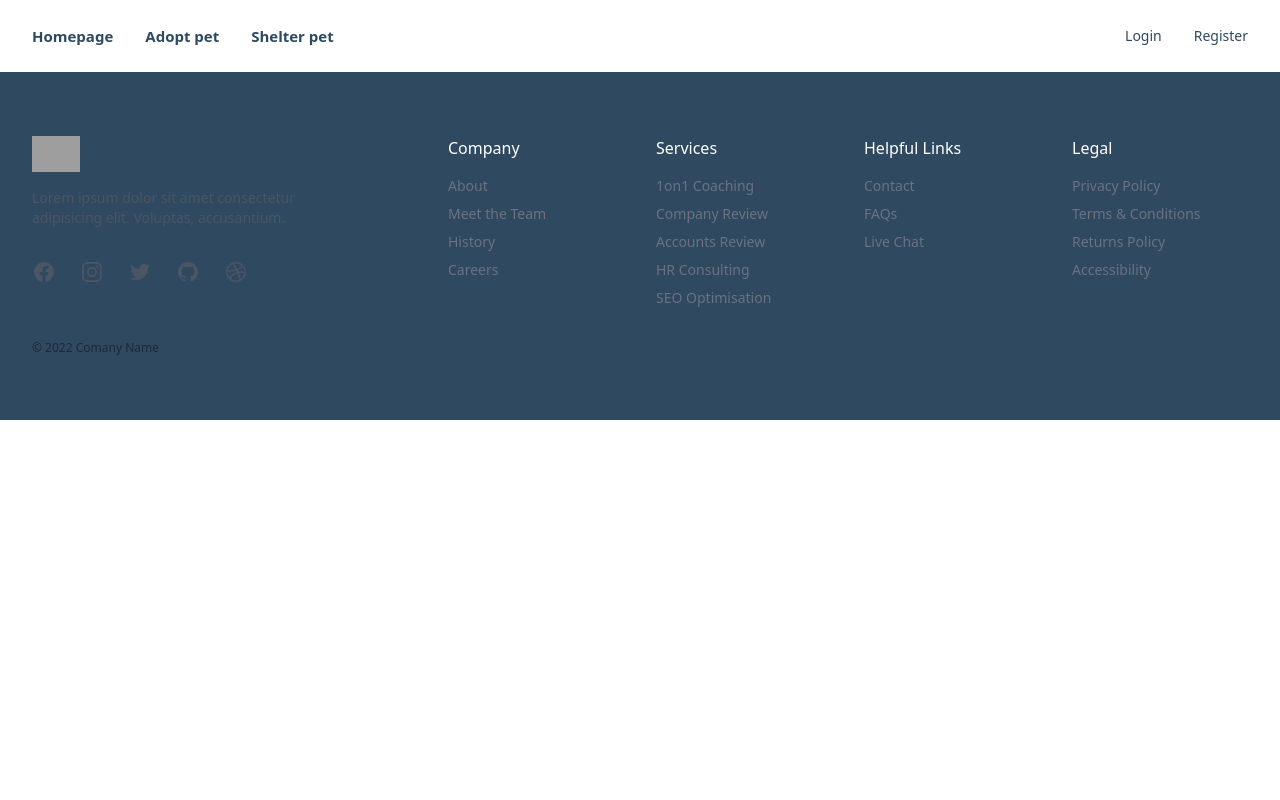
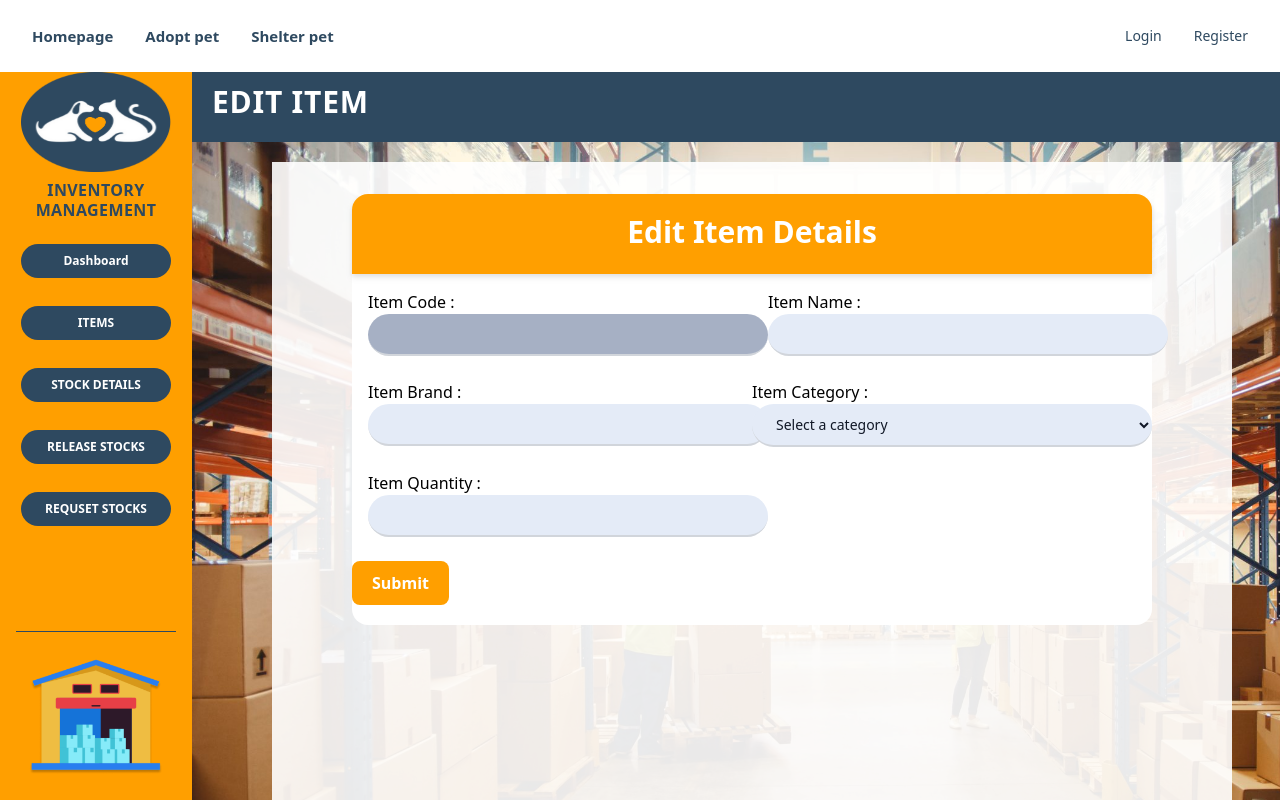
Before and after one commit to GIHAA/itp-project-happy-tails, a React (Create React App) app in the folder Implementation/frontend/: page /updateitem/1 in a window 1280 px wide. Shown: the top 800 px of the page. Built offline with nearby package versions, Linux system fonts and the light colour scheme; no server answers; grey boxes are pictures that could not be loaded.

Commit message:
Added invItemUpdate

```diff
--- a/Implementation/frontend/src/App.js
+++ b/Implementation/frontend/src/App.js
@@ -19,6 +19,8 @@ import Footer from './components/common/Footer';
 // import Profile from './components/User/Profile';
 import InvDashboard from './components/InvDashboard';
 import InvItems from './components/InvItems';
+import InvItemUpdate from './components/InvItemUpdate';
+
 
 function App() {
   return (
@@ -42,6 +44,8 @@ function App() {
             //inventory
             <Route path='/inventory' element={<InvDashboard />} />
             <Route path='/items' element={<InvItems />} />
+            <Route path='/updateitem/:id' element={<InvItemUpdate />} />
+
 
           </Routes>
 
--- /dev/null
+++ b/Implementation/frontend/src/components/InvItemUpdate.jsx
@@ -0,0 +1,185 @@
+import React from 'react'
+import { useEffect, useState } from "react";
+import { useParams } from "react-router-dom";
+import inv from "../assets/inv.jpg"
+import axios from 'axios'
+import InventorySideBar from "./InventorySideBar";
+
+function InvItemUpdate() {
+
+    const param =  useParams();
+    const id = param.id
+    console.log(id)
+
+    const [item, setItem] = useState({})
+    const [item_code,setItemCode] = useState("")
+    const [item_name,setItemName] = useState("")
+    const [item_brand,setItemBrand] = useState("")
+    const [category,setItemCategory] = useState("")
+    const [qty,setItemQty] = useState("")
+
+    async function getItem() {
+      try {
+        const res = await axios.get(`http://localhost:8080/api/inventory/items/${id}`);
+        const oneItem = res.data.item;
+        console.log(oneItem);
+        setItem(oneItem)
+
+      } catch (err) {
+        console.error(err);
+      }
+    }
+
+  useEffect(()=>{
+
+      getItem()
+
+
+  },[])
+
+
+  useEffect(() => {
+    setItemCode(item.item_code)
+    setItemName(item.item_name)
+    setItemBrand(item.item_brand)
+    setItemCategory(item.category)
+    setItemQty(item.qty)
+
+  },[item])
+
+
+
+
+  async function UpdateItem(e){
+    console.log("clicked")
+
+    e.preventDefault();
+
+    try{
+      const newItem = {
+        item_code,
+        item_name,
+        item_brand,
+        category,
+        qty
+    }
+
+      await axios.put(`http://localhost:8080/api/inventory/items/${id}`, newItem)
+      alert("item Updated !!")
+
+    }catch (err){
+      console.error(err);
+  }
+
+}
+
+
+  return (
+    //Main container
+     <div className="flex scroll-smooth">
+         <InventorySideBar />
+
+     {/*Right Side container start*/}
+     <div className="bg-[#d9d9d9] flex-[85%]">
+
+       {/*Header Part*/}
+       <div className="bg-[#2E4960] h-100 w-full">
+         <h1 className="text-white font-bold text-3xl leading-5 tracking-wide pt-5 pl-5 h-[70px]">EDIT ITEM</h1>
+
+       </div>
+
+       {/*Body Part*/}
+       <div
+         style={{ backgroundImage: `url(${inv})` }}
+         className="bg-cover bg-center h-screen w-full fixed" >
+
+             <div className=" bg-white bg-opacity-90 w-[75%] h-[80%] absolute top-5 left-[80px] overflow-scroll">
+
+                 <div className="w-[800px] mx-auto rounded-2xl bg-white mt-8">
+
+                 <h1
+                 className=" text-[#ffffff] bg-[#FF9F00] rounded-t-2xl font-bold text-3xl h-20 mb-4 pt-5 text-center drop-shadow-md"
+                 >Edit Item Details</h1>
+
+                     <form className="mx-auto" onSubmit={UpdateItem}>
+                         <div className=" px-4">
+
+                             <div className="flex mb-6">
+                                 <div>
+                                     <label className="">Item Code :</label>
+                                     <input type="text"
+                                     className=" rounded-3xl py-2.5 px-5 w-[50vh] text-sm text-gray-900 bg-[#a6b0c4] border-0 border-b-2 border-gray-300 appearance-non focus:outline-none focus:ring-0 focus:border-[#FF9F00]"
+                                     value={item_code}
+                                     readOnly/>
+                                 </div>
+
+                                 <div>
+                                     <label className="">Item Name :</label>
+                                     <input type="text"
+                                     className=" rounded-3xl py-2.5 px-5 w-[50vh] text-sm text-gray-900 bg-[#E4EBF7] border-0 border-b-2 border-gray-300 appearance-non focus:outline-none focus:ring-0 focus:border-[#FF9F00]"
+                                     value={item_name}
+                                     onChange={(e)=>{
+                                         setItemName(e.target.value)}} required />
+                                 </div>
+                             </div>
+
+                             <div className="flex mb-6">
+                                 <div className=" w-[50%]  ">
+                                     <label className="">Item Brand :</label>
+                                     <input type="text"
+                                     className=" rounded-3xl py-2.5 px-5 w-[50vh] text-sm text-gray-900 bg-[#E4EBF7] border-0 border-b-2 border-gray-300 appearance-non focus:outline-none focus:ring-0 focus:border-[#FF9F00]"
+                                     value={item_brand}
+                                     onChange={(e)=>{
+                                         setItemBrand(e.target.value)}} required />
+                                 </div>
+
+                                 <div className=" w-[50%]  ">
+                                     <label className="">Item Category :</label>
+                                     <select
+                                     className="block rounded-3xl py-2.5 px-5 w-[50vh] text-sm text-gray-900 bg-[#E4EBF7] border-0 border-b-2 border-gray-300 appearance-non focus:outline-none focus:ring-0 focus:border-[#FF9F00] "
+                                     value={category}
+                                     onChange={(e)=>{
+                                         setItemCategory(e.target.value)}} >
+                                         <option>Select a category</option>
+                                         <option value="food">FOOD</option>
+                                         <option value="medicine">MEDICINE</option>
+                                         <option value="toys">TOYS</option>
+                                         <option value="bathroom-essentials">BATHROOM ESSENTIALS</option>
+                                         <option value="grooming-equipments">GROOMING EQUIPMENTS</option>
+                                         <option value="event-items">EVENT ITEMS</option>
+                                         <option value="other">OTHER</option>
+                                     </select>
+
+                                 </div>
+                             </div>
+
+
+                             <div className=" w-[50%] mb-6 ">
+                                 <label className="">Item Quantity :</label>
+                                 <input type="number"
+                                 className="rounded-3xl py-2.5 px-5 w-[50vh] text-sm text-gray-900 bg-[#E4EBF7] border-0 border-b-2 border-gray-300 appearance-non focus:outline-none focus:ring-0 focus:border-[#FF9F00]"
+                                 value={qty}
+                                 onChange={(e)=>{
+                                     setItemQty(e.target.value)}}
+                                 required />
+                             </div>
+                     </div>
+
+                             <button type="submit"
+                             className="text-white bg-[#FF9F00] hover:bg-[#2E4960] mb-5 focus:ring-4 focus:outline-none focus:ring-blue-300 font-bold rounded-lg text-l w-full sm:w-auto px-5 py-2.5 text-center"
+                             >Submit</button>
+                     </form>
+
+                 </div>
+
+             </div>
+
+       </div>
+
+     </div> {/*Right Side container end*/}
+   </div> //Main container end
+
+ )
+}
+
+export default InvItemUpdate
```
